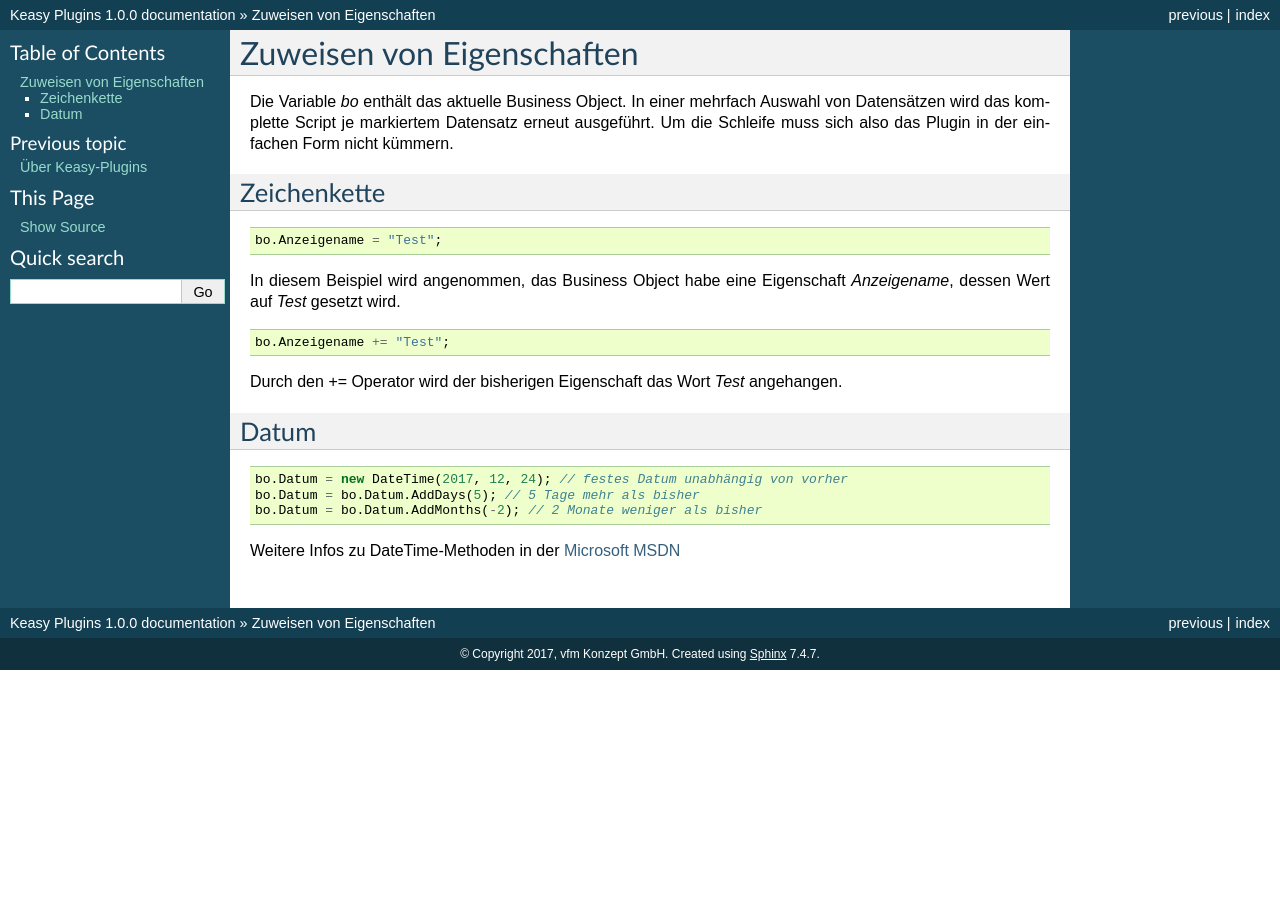
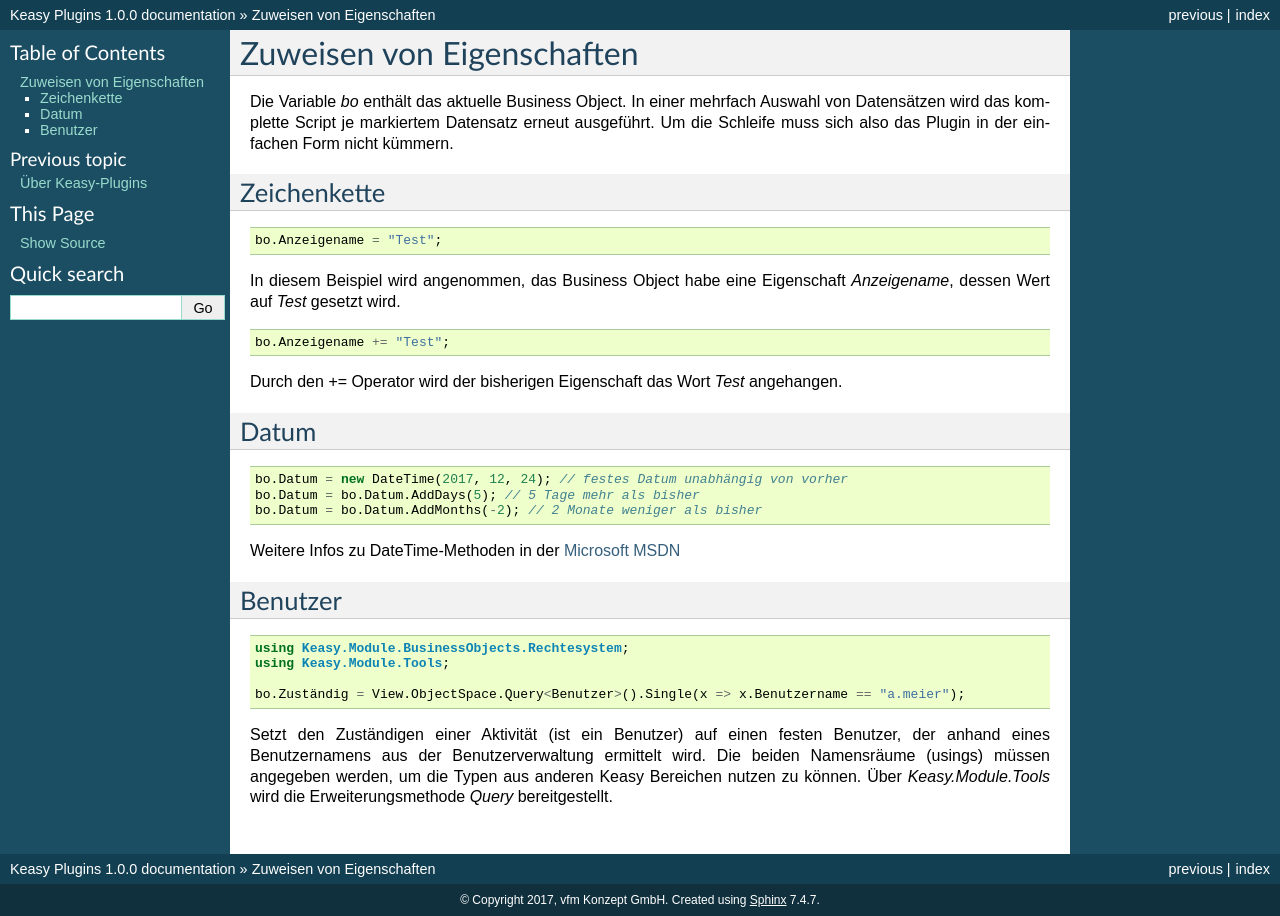
Before and after one commit to vfm/KeasyPlugins, a Sphinx documentation site: the page built from docs/source/setmember.rst, in a window 1280 px wide. Built offline with Sphinx 7.4.7, drawn with Linux system fonts in a browser that asks for light colours.

Commit message:
Update setmember.rst

```diff
--- a/docs/source/setmember.rst
+++ b/docs/source/setmember.rst
@@ -29,3 +29,17 @@ Datum
   bo.Datum = bo.Datum.AddMonths(-2); // 2 Monate weniger als bisher
 
 Weitere Infos zu DateTime-Methoden in der `Microsoft MSDN <https://msdn.microsoft.com/de-de/library/system.datetime_methods(v=vs.110).aspx>`_
+
+
+Benutzer
+------------
+
+.. code-block:: c#
+
+  using Keasy.Module.BusinessObjects.Rechtesystem;
+  using Keasy.Module.Tools;
+
+  bo.Zuständig = View.ObjectSpace.Query<Benutzer>().Single(x => x.Benutzername == "a.meier");
+
+Setzt den Zuständigen einer Aktivität (ist ein Benutzer) auf einen festen Benutzer, der anhand eines Benutzernamens aus der Benutzerverwaltung ermittelt wird.
+Die beiden Namensräume (usings) müssen angegeben werden, um die Typen aus anderen Keasy Bereichen nutzen zu können. Über *Keasy.Module.Tools* wird die Erweiterungsmethode *Query* bereitgestellt.
```
